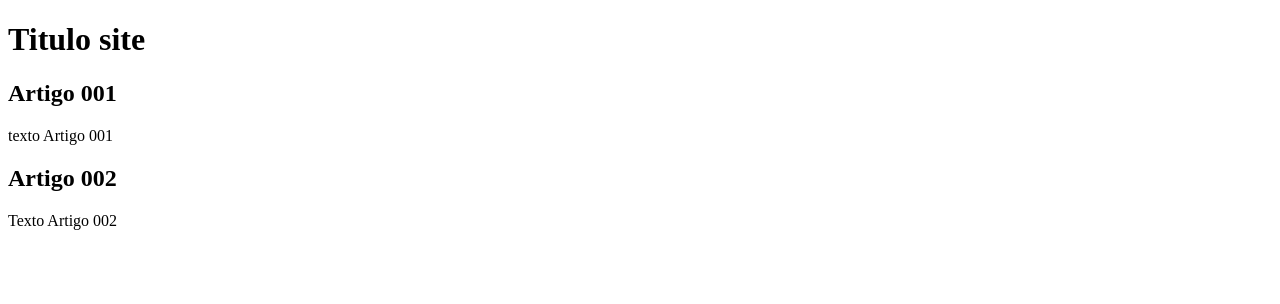
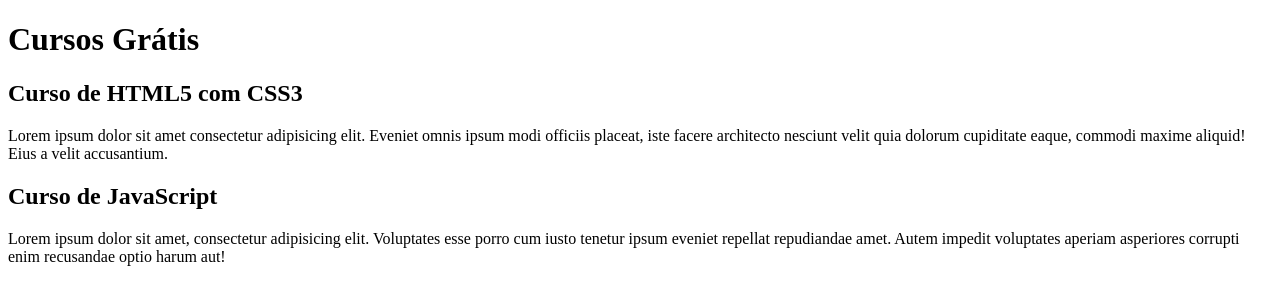
Before and after one commit to smguilherme/projeto-site, a plain HTML site: page index.html in a window 1280 px wide. Drawn offline with Linux system fonts and the light colour scheme.

Commit message:
inicio do conteúdo

```diff
--- a/index.html
+++ b/index.html
@@ -8,15 +8,15 @@
 <body>
     <Main>
         <header>
-            <h1> Titulo site</h1>
+            <h1>Cursos Grátis</h1>
         </header>
         <article>
-            <h2>Artigo 001</h2>
-            <p>texto Artigo 001</p>
+            <h2>Curso de HTML5 com CSS3</h2>
+            <p>Lorem ipsum dolor sit amet consectetur adipisicing elit. Eveniet omnis ipsum modi officiis placeat, iste facere architecto nesciunt velit quia dolorum cupiditate eaque, commodi maxime aliquid! Eius a velit accusantium.</p>
         </article>
         <article>
-            <h2>Artigo 002</h2>
-            <p>Texto Artigo 002</p>
+            <h2>Curso de JavaScript</h2>
+            <p>Lorem ipsum dolor sit amet, consectetur adipisicing elit. Voluptates esse porro cum iusto tenetur ipsum eveniet repellat repudiandae amet. Autem impedit voluptates aperiam asperiores corrupti enim recusandae optio harum aut!</p>
         </article>
     </Main>
 
```
